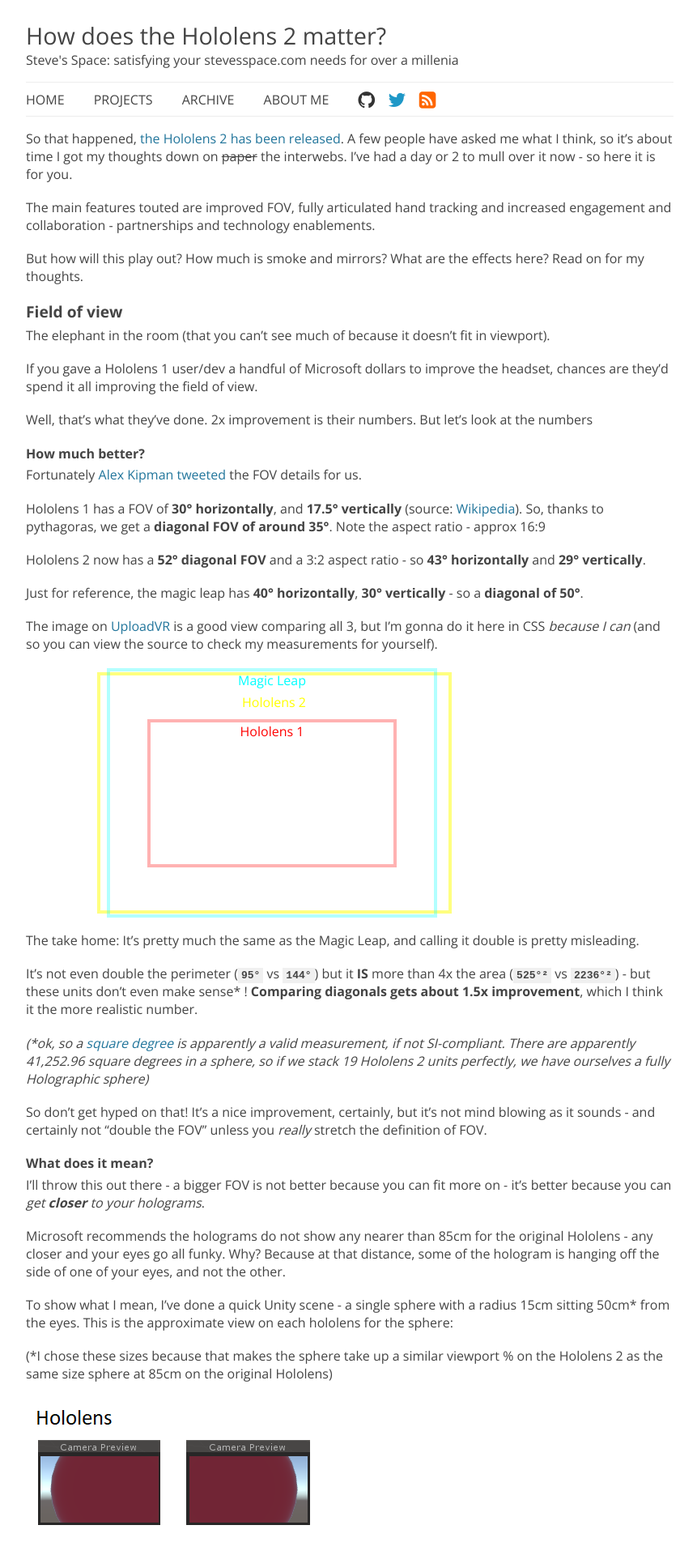
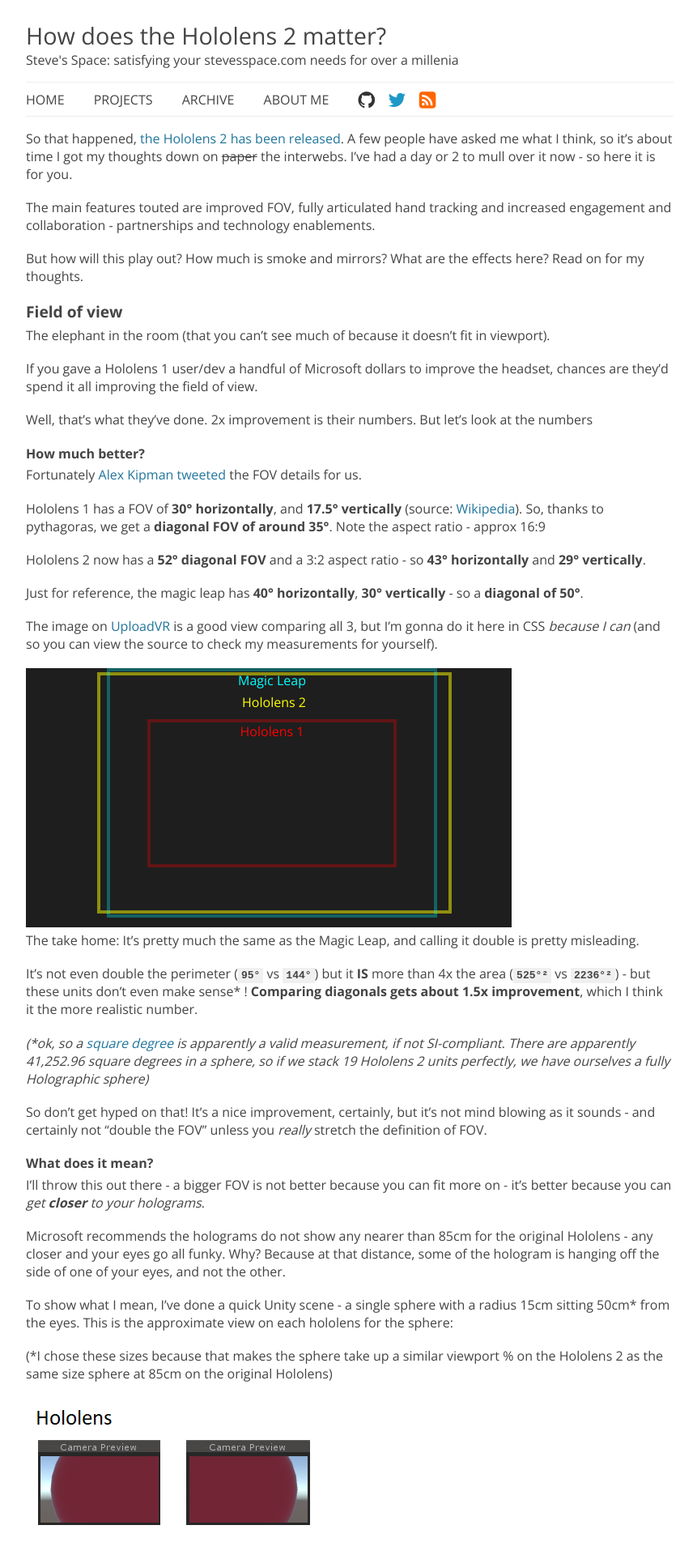
Before and after one commit to xwipeoutx/xwipeoutx.github.io, a Jekyll site: the page built from _posts/2019-02-26-how-does-hololens2-matter.md, in a window 1280 px wide. Shown: the top 1920 px of the page at 81% size, without its empty margins (208-1069 px from the left). Built offline with Jekyll 4.4.1, drawn with Linux system fonts in a browser that asks for light colours; nearby versions of some CDN libraries; comment, search, counter and statistics services are not loaded.

Commit message:
Better background for hololens2 FOV divs

```diff
--- a/_posts/2019-02-26-how-does-hololens2-matter.md
+++ b/_posts/2019-02-26-how-does-hololens2-matter.md
@@ -38,7 +38,7 @@
 
 The image on [UploadVR](https://uploadvr.com/hololens-2-field-of-view/) is a good view comparing all 3, but I'm gonna do it here in CSS _because I can_ (and so you can view the source to check my measurements for yourself).
 
-<div style="position:relative; width: 600px; height: 320px; text-align: center;">
+<div style="position:relative; width: 600px; height: 320px; text-align: center; background: #1e1e1e">
     <div style="position: absolute; border: 4px solid rgba(255, 255, 0, 0.5); width: 430px; height: 290px; top: 5px; left: 87.5px; color: rgb(255, 255, 0); text-align: center;"><br />Hololens 2</div>
     <div style="position: absolute; border: 4px solid rgba(0, 255, 255, 0.3); width: 400px; height: 300px; top: 0px; left: 100px; color: rgb(0, 255, 255);">Magic Leap</div>
     <div style="position: absolute; border: 4px solid rgba(255, 0, 0, 0.3); width: 300px; height: 175px; top: 62.5px; left: 150px; color: rgb(255, 0, 0);">Hololens 1</div>
```
